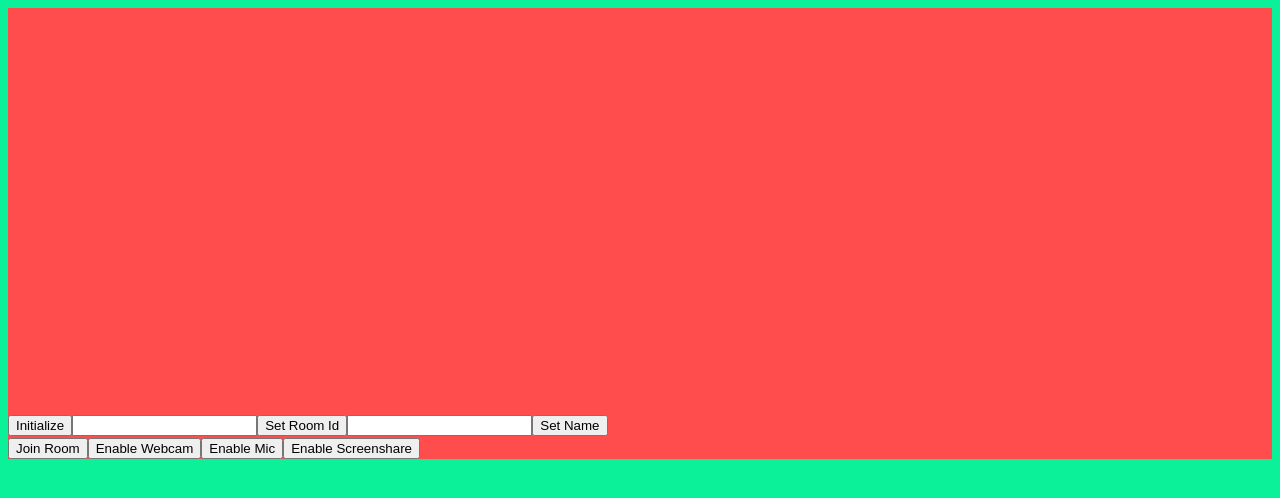
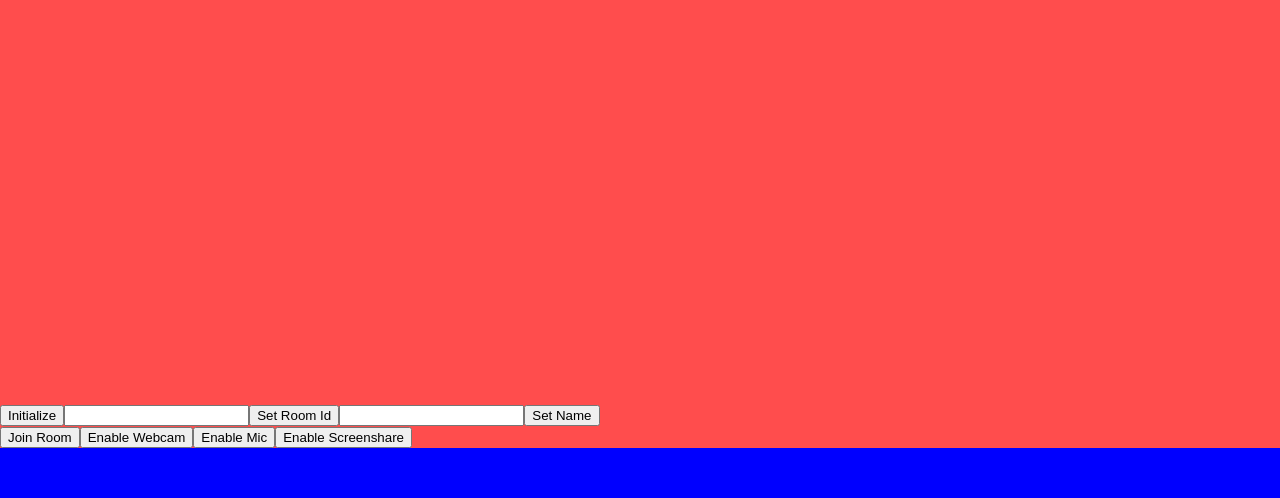
Before and after one commit to arcinston/web-sdk, a React (Create React App) app: page /room in a window 1280 px wide. Shown: the top 498 px of the page. Built offline with nearby package versions, Linux system fonts and the light colour scheme.

Commit message:
added import in index.tsx

```diff
--- a/package.json
+++ b/package.json
@@ -1,5 +1,5 @@
 {
-  "homepage": "https://arcinston.github.io/web-sdk",
+  "homepage": "https://arcinston.github.io/web-sdk/",
   "name": "huddle01-client",
   "version": "0.1.1",
   "private": false,
--- a/public/index.html
+++ b/public/index.html
@@ -1,5 +1,5 @@
 <!DOCTYPE html>
-<link rel="stylesheet" href="style.css" />
+<!-- <link rel="stylesheet" href="style.css" /> -->
 <html lang="en">
   <head>
     <meta charset="utf-8" />
--- a/src/index.css
+++ b/src/index.css
@@ -5,9 +5,10 @@ body {
     sans-serif;
   -webkit-font-smoothing: antialiased;
   -moz-osx-font-smoothing: grayscale;
+  background-color: blue !important;
 }
 html {
-  background-color: black;
+  background-color: blue !important;
 }
 code {
   font-family: source-code-pro, Menlo, Monaco, Consolas, "Courier New",
--- a/src/index.tsx
+++ b/src/index.tsx
@@ -1,7 +1,7 @@
 import React from "react";
 import ReactDOM from "react-dom";
 import App from "./App";
-
+import "./index.css";
 ReactDOM.render(
   <React.StrictMode>
     <App />
```
